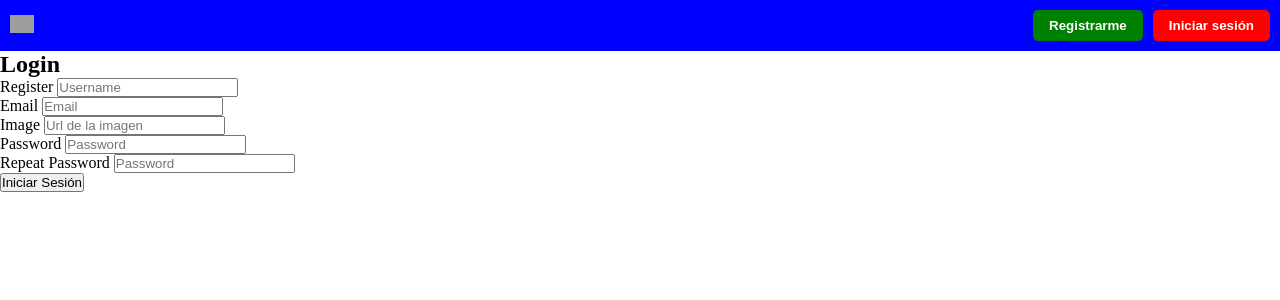
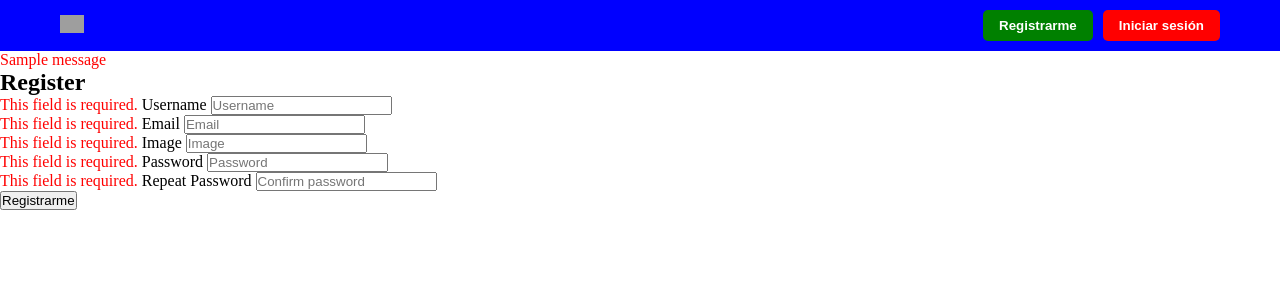
Before and after one commit to DavidKal29/TurboForo, a Flask app: page /register in a window 1280 px wide. Shown: the top 300 px of the page. Run offline with Flask 3, Linux system fonts and the light colour scheme; one stand-in notice (Sample message) is shown; some libraries are stand-ins or nearby versions; grey boxes are pictures that could not be loaded.

Commit message:
Login y register funcionan y se protegen las rutas bien

```diff
--- a/src/app.py
+++ b/src/app.py
@@ -1,8 +1,20 @@
 from flask import Flask,render_template,redirect,request,url_for,flash
 from flask_login import login_user,logout_user,login_required,LoginManager,current_user
 from config import config
+from flask_mysqldb import MySQL
+from forms import Persona,Inicar
+from models.entities.User import User
+from models.ModelUser import ModelUser
 
 app=Flask(__name__)
+db=MySQL(app)
+
+login_manager=LoginManager(app)
+
+
+@login_manager.user_loader
+def load_user(id):
+    return ModelUser.get_by_id(db,id)
 
 @app.route('/')
 def index():
@@ -11,13 +23,79 @@ def index():
 
 @app.route('/login',methods=['POST','GET'])
 def login():
+    form=Inicar()
 
-    return render_template('login.html')
+    if form.validate() and request.method=='POST':
+        email=request.form.get('email')
+        password=request.form.get('password')
+
+
+        print(email,password)
+
+
+        user=User(0,'',email,'',password)
+
+        logged_user=ModelUser.login(db,user)
+
+        if logged_user:
+            if logged_user.password:
+                login_user(logged_user)
+                return redirect(url_for('perfil'))
+            else:
+                flash('Incorrect Password')
+                return render_template('login.html',form=form)
+
+        else:
+            flash('Incorrect email')
+            return render_template('login.html',form=form)
+    else:
+        if current_user.is_authenticated:
+            return redirect(url_for('perfil'))
+        else:
+            return render_template('login.html',form=form)
+
+
 
 @app.route('/register',methods=['POST','GET'])
 def register():
+    form=Persona()
 
-    return render_template('register.html')
+    if form.validate() and request.method=='POST':
+        username=request.form.get('username')
+        email=request.form.get('email')
+        image=request.form.get('image')
+        password=request.form.get('password')
+        confirm=request.form.get('confirm')
+
+        print(username,email,image,password,confirm)
+
+
+        user=User(0,username,email,image,password)
+
+        logged_user=ModelUser.register(db,user)
+
+        if logged_user:
+            if logged_user.password:
+                login_user(logged_user)
+                return redirect(url_for('perfil'))
+            else:
+                flash('Incorrect Password')
+                return render_template('register.html',form=form)
+
+        else:
+            flash('User exists')
+            return render_template('register.html',form=form)
+    else:
+        if current_user.is_authenticated:
+            return redirect(url_for('perfil'))
+        else:
+            return render_template('register.html',form=form)
+
+
+@app.route('/perfil',methods=['GET','POST'])
+@login_required
+def perfil():
+    return render_template('perfil.html')
 
 
 if __name__=='__main__':
--- /dev/null
+++ b/src/forms.py
@@ -0,0 +1,50 @@
+from flask_wtf import FlaskForm
+from wtforms import StringField,EmailField,PasswordField,SubmitField
+from wtforms.validators import ValidationError,DataRequired,Length,EqualTo,Email
+
+
+class Persona(FlaskForm):
+
+    username=StringField('username',validators=[
+        DataRequired(),
+        Length(min=5,max=20)
+    ])
+
+    email=EmailField('email',validators=[
+        DataRequired(),
+        Length(min=10,max=100),
+        Email()
+    ])
+
+    image=StringField('image',validators=[
+        DataRequired(),
+        Length(max=255)
+    ])
+
+    password=PasswordField('password',validators=[
+        DataRequired(),
+        Length(min=5,max=20)
+    ])
+
+    confirm=PasswordField('confirm',validators=[
+        DataRequired(),
+        Length(min=5,max=20),
+        EqualTo('password',message='Las contraseñas no coinciden')
+    ])
+
+    submit=SubmitField('Enviar')
+
+
+class Inicar(FlaskForm):
+
+    email=EmailField('email',validators=[
+        DataRequired(),
+        Length(min=10,max=100),
+        Email()
+    ])
+
+
+    password=PasswordField('password',validators=[
+        DataRequired(),
+        Length(min=5,max=20)
+    ])
--- a/src/static/style.css
+++ b/src/static/style.css
@@ -9,7 +9,7 @@
   justify-content: space-between;
   align-items: center;
   background-color: blue;
-  padding: 10px;
+  padding: 10px 60px;
 }
 #cabecera img {
   width: 6%;
@@ -31,7 +31,11 @@
 #cabecera .botones #registrar {
   background-color: green;
 }
-#cabecera .botones a {
+#cabecera a {
   color: white;
   text-decoration: none;
+}
+#cabecera i {
+  font-size: 30px;
+  color: white;
 }/*# sourceMappingURL=style.css.map */
--- a/src/static/style.sass
+++ b/src/static/style.sass
@@ -9,7 +9,7 @@
     justify-content: space-between
     align-items: center
     background-color: blue
-    padding: 10px
+    padding: 10px 60px
     img
         width: 6%
     .botones
@@ -26,6 +26,9 @@
             cursor: pointer
         #registrar
             background-color: green
-        a
-            color: white
-            text-decoration: none
+    a
+        color: white
+        text-decoration: none
+    i
+        font-size: 30px
+        color: white
--- a/src/templates/layout.html
+++ b/src/templates/layout.html
@@ -5,15 +5,23 @@
     <meta name="viewport" content="width=device-width, initial-scale=1.0">
     <title>{% block title %}{% endblock %}</title>
     <link rel="stylesheet" href="../static/style.css">
+    <link rel="stylesheet" href="https://cdnjs.cloudflare.com/ajax/libs/font-awesome/6.7.2/css/all.min.css" integrity="sha512-Evv84Mr4kqVGRNSgIGL/F/aIDqQb7xQ2vcrdIwxfjThSH8CSR7PBEakCr51Ck+w+/U6swU2Im1vVX0SVk9ABhg==" crossorigin="anonymous" referrerpolicy="no-referrer" />
 </head>
 <body>
+
     <header id="cabecera">
         <a href="/"><img src="https://png.pngtree.com/png-clipart/20231118/original/pngtree-forum-icon-www-photo-png-image_13614247.png" alt=""></a>
+
+        {% if current_user.is_authenticated %}
+        <a href="/perfil"><i class="fa-solid fa-user"></i></a>
+        {% else %}
 
         <div class="botones">
             <button id="registrar"><a href="/register">Registrarme</a></button>
             <button id="iniciar"><a href="/login">Iniciar sesión</a></button>
         </div>
+        {% endif %}
+
     </header>
 
     {% block body %}
--- a/src/templates/register.html
+++ b/src/templates/register.html
@@ -4,37 +4,63 @@
 
 {% block body %}
 
+
+
 <section class="principal">
-    <form action="/login" method="post">
-        <h1>Login</h1>
+    {% with messages=get_flashed_messages() %}
+    {% if messages %}
+    {% for msg in messages %}
+    <span style="color: red;">{{msg}}</span>
+    {% endfor %}
+    {% endif %}
+    {% endwith %}
+    <form action="/register" method="post">
+        <h1>Register</h1>
 
         <div>
-            <label for="">Register</label>
-            <input type="text" placeholder="Username">
+            {% for error in form.username.errors %}
+            <span style="color: red;">{{error}}</span>
+            {% endfor %}
+            <label for="">Username</label>
+            {{form.username(placeholder='Username')}}
         </div>
 
         <div>
+            {% for error in form.email.errors %}
+            <span style="color: red;">{{error}}</span>
+            {% endfor %}
             <label for="">Email</label>
-            <input type="email" placeholder="Email">
+            {{form.email(placeholder='Email')}}
         </div>
 
         <div>
+            {% for error in form.image.errors %}
+            <span style="color: red;">{{error}}</span>
+            {% endfor %}
             <label for="">Image</label>
-            <input type="text" placeholder="Url de la imagen">
+            {{form.image(placeholder='Image')}}
         </div>
 
         <div>
+            {% for error in form.password.errors %}
+            <span style="color: red;">{{error}}</span>
+            {% endfor %}
             <label for="">Password</label>
-            <input type="password" placeholder="Password">
+            {{form.password(placeholder='Password')}}
         </div>
 
         <div>
+            {% for error in form.confirm.errors %}
+            <span style="color: red;">{{error}}</span>
+            {% endfor %}
             <label for="">Repeat Password</label>
-            <input type="password" placeholder="Password">
+            {{form.confirm(placeholder='Confirm password')}}
         </div>
 
 
-        <button type="submit">Iniciar Sesión</button>
+        {{form.hidden_tag()}}
+
+        <button type="submit">Registrarme</button>
     </form>
 </section>
 
```
Also changed, not shown: database/database.sql (added, +26 -0 lines), src/models/ModelUser.py (+19 -2 lines), src/templates/login.html (+20 -2 lines), src/templates/perfil.html (added, +11 -0 lines), 1 other file.
